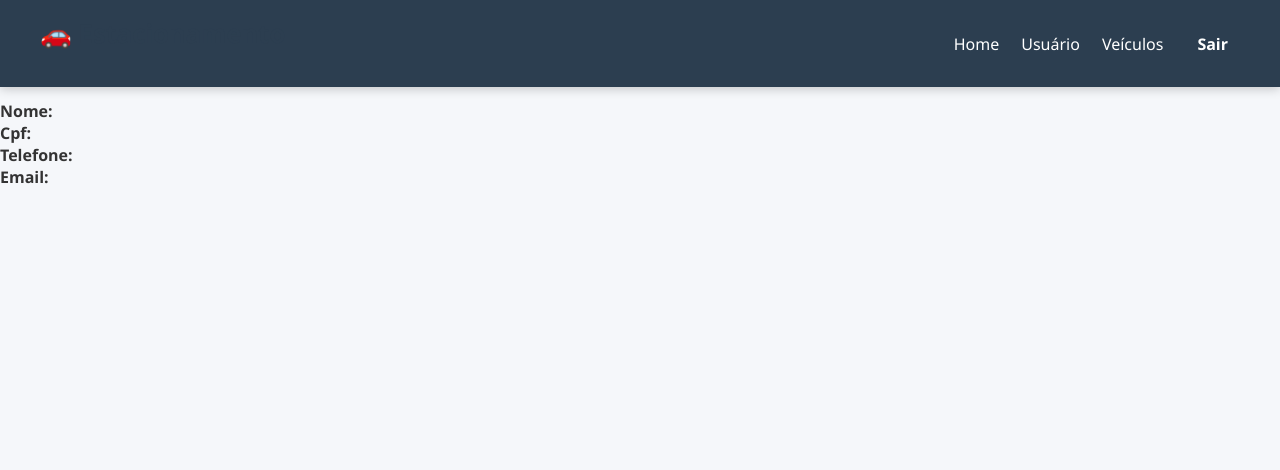
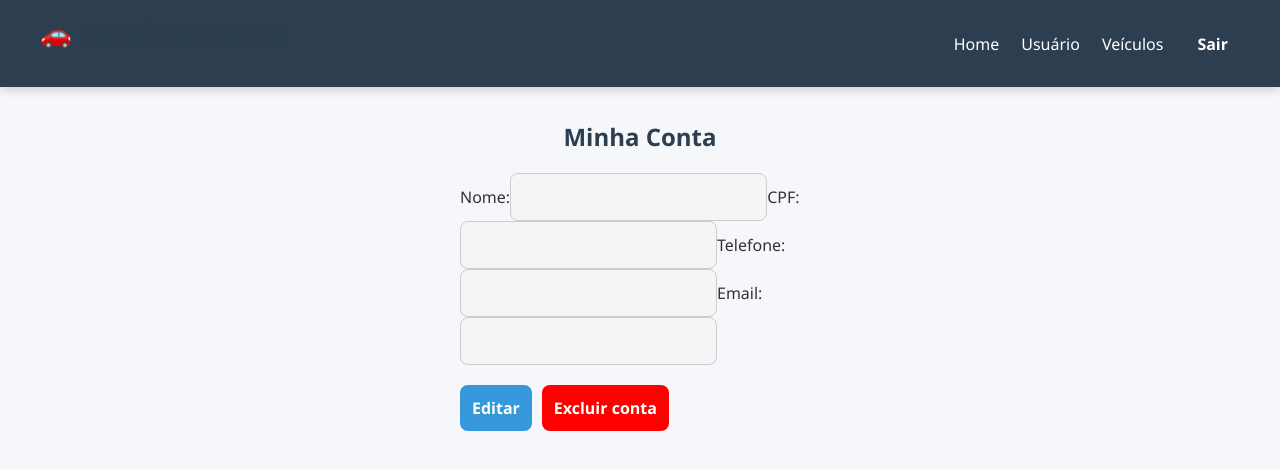
Before and after one commit to xandale/estacionamento-senai-frontEnd, a React (Vite) app: page /usuario in a window 1280 px wide. Shown: the top 470 px of the page. Built offline with nearby package versions, Linux system fonts and the light colour scheme; no server answers; sample sign-in values are in the browser's storage.

Commit message:
usuario agora vai

```diff
--- a/src/pages/Usuario.jsx
+++ b/src/pages/Usuario.jsx
@@ -2,47 +2,153 @@ import { useState, useEffect } from "react";
 import { useNavigate } from "react-router-dom";
 import axios from "axios";
 
-function Usuario () {
+function Usuario() {
   const [usuario, setUsuario] = useState({
     nome: '',
     email: '',
-  cpf:'',
-  telefone:'',
-});
-// função para buscarDadosUsuario
-async function buscarDadosUsuario() {
-    try{
-        // buscando token para usar
-        const token = localStorage.getItem("token");
-        const params = {};
-
-        const retorno  = await axios.get("http://localhost:3000/usuarios/me",{
-               headers: { Authorization: token },
-                params
+    cpf: '',
+    telefone: '',
   });
 
-    console.log("Dados recebidos", retorno.data); // 👈 Aqui!
+  const [novaSenha, setNovaSenha] = useState("");
+  const [editando, setEditando] = useState(false);
+  const navigate = useNavigate();
 
-        setUsuario(retorno.data)
-    } catch (erro){
+  // Buscar dados do usuário logado
+  async function buscarDadosUsuario() {
+    try {
+      const token = localStorage.getItem("token");
 
+      const retorno = await axios.get("http://localhost:3000/usuarios/me", {
+        headers: { Authorization: token }
+      });
+
+      setUsuario(retorno.data);
+    } catch (erro) {
+      console.error("Erro ao buscar dados do usuário:", erro);
     }
   }
-// usando useefect çpara caregar os dados do suario ao careggar a pagina
+
+  // Atualizar dados do usuário
+  async function atualizarUsuario() {
+    try {
+      const token = localStorage.getItem("token");
+      const dadosAtualizados = { ...usuario };
+
+      // Adiciona a senha só se o usuário digitou uma nova
+      if (novaSenha.trim() !== "") {
+        dadosAtualizados.senha = novaSenha;
+      }
+
+      await axios.put("http://localhost:3000/usuarios/atualizar", dadosAtualizados, {
+        headers: { Authorization: token }
+      });
+
+      alert("Dados atualizados com sucesso!");
+      setEditando(false);
+      setNovaSenha("");
+      buscarDadosUsuario(); // atualiza a tela com os novos dados
+    } catch (erro) {
+      console.error("Erro ao atualizar usuário:", erro);
+      alert("Erro ao atualizar os dados.");
+    }
+  }
+
+  // Excluir usuário
+  async function excluirUsuario() {
+    const confirmacao = window.confirm("Tem certeza que deseja excluir sua conta? Esta ação é irreversível!");
+
+    if (!confirmacao) return;
+
+    try {
+      const token = localStorage.getItem("token");
+
+      await axios.delete("http://localhost:3000/usuarios/delete", {
+        headers: { Authorization: token }
+      });
+
+      alert("Conta excluída com sucesso!");
+      localStorage.clear();
+      navigate("/login");
+    } catch (erro) {
+      console.error("Erro ao excluir usuário:", erro);
+      alert("Erro ao excluir a conta. Tente novamente.");
+    }
+  }
+
+  // Carrega os dados na primeira vez
   useEffect(() => {
     const token = localStorage.getItem("token");
     if (token) {
       buscarDadosUsuario();
+    } else {
+      navigate("/login");
     }
   }, []);
+
   return (
-        <div>
-            <p><strong>Nome:</strong>{usuario.nome}</p>
-            <p><strong>Cpf:</strong>{usuario.cpf}</p>
-            <p><strong>Telefone:</strong>{usuario.telefone}</p>
-            <p><strong>Email:</strong>{usuario.email}</p>
+    <div style={{ padding: "20px", maxWidth: "400px", margin: "0 auto" }}>
+      <h2>Minha Conta</h2>
+
+      <label>Nome:</label>
+      <input
+        type="text"
+        value={usuario.nome}
+        onChange={(e) => setUsuario({ ...usuario, nome: e.target.value })}
+        disabled={!editando}
+      />
+
+      <label>CPF:</label>
+      <input
+        type="text"
+        value={usuario.cpf}
+        onChange={(e) => setUsuario({ ...usuario, cpf: e.target.value })}
+        disabled={!editando}
+      />
+
+      <label>Telefone:</label>
+      <input
+        type="text"
+        value={usuario.telefone}
+        onChange={(e) => setUsuario({ ...usuario, telefone: e.target.value })}
+        disabled={!editando}
+      />
+
+      <label>Email:</label>
+      <input
+        type="email"
+        value={usuario.email}
+        onChange={(e) => setUsuario({ ...usuario, email: e.target.value })}
+        disabled={!editando}
+      />
+
+      {editando && (
+        <>
+          <label>Nova senha:</label>
+          <input
+            type="password"
+            placeholder="Deixe em branco para não alterar"
+            value={novaSenha}
+            onChange={(e) => setNovaSenha(e.target.value)}
+          />
+        </>
+      )}
+
+      <div style={{ marginTop: "20px" }}>
+        {!editando ? (
+          <button onClick={() => setEditando(true)}>Editar</button>
+        ) : (
+          <>
+            <button onClick={atualizarUsuario} style={{ marginRight: "10px" }}>Salvar alterações</button>
+            <button onClick={() => { setEditando(false); buscarDadosUsuario(); }}>Cancelar</button>
+          </>
+        )}
+        <button onClick={excluirUsuario} style={{ marginLeft: "10px", backgroundColor: "red", color: "white" }}>
+          Excluir conta
+        </button>
       </div>
-    )
+    </div>
+  );
 }
 
 export default Usuario;
```
Lines whose indentation alone changed are shown as unchanged.
